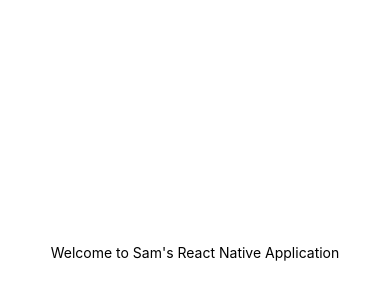
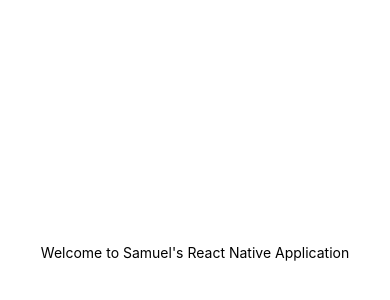
Before and after one commit to samuelforrest/DoneWithIt, a React Native app: screen / in a window 390 px wide. Shown: the part 170-470 px from the top of the page. Built offline with nearby package versions, Linux system fonts and the light colour scheme.

Commit message:
normal commit

```diff
--- a/App.js
+++ b/App.js
@@ -11,7 +11,7 @@
 
   return (
     <View style={styles.container}>
-      <Text>Welcome to Sam's React Native Application</Text>
+      <Text>Welcome to Samuel's React Native Application</Text>
       <StatusBar style="auto" />
     </View>
   );
```
